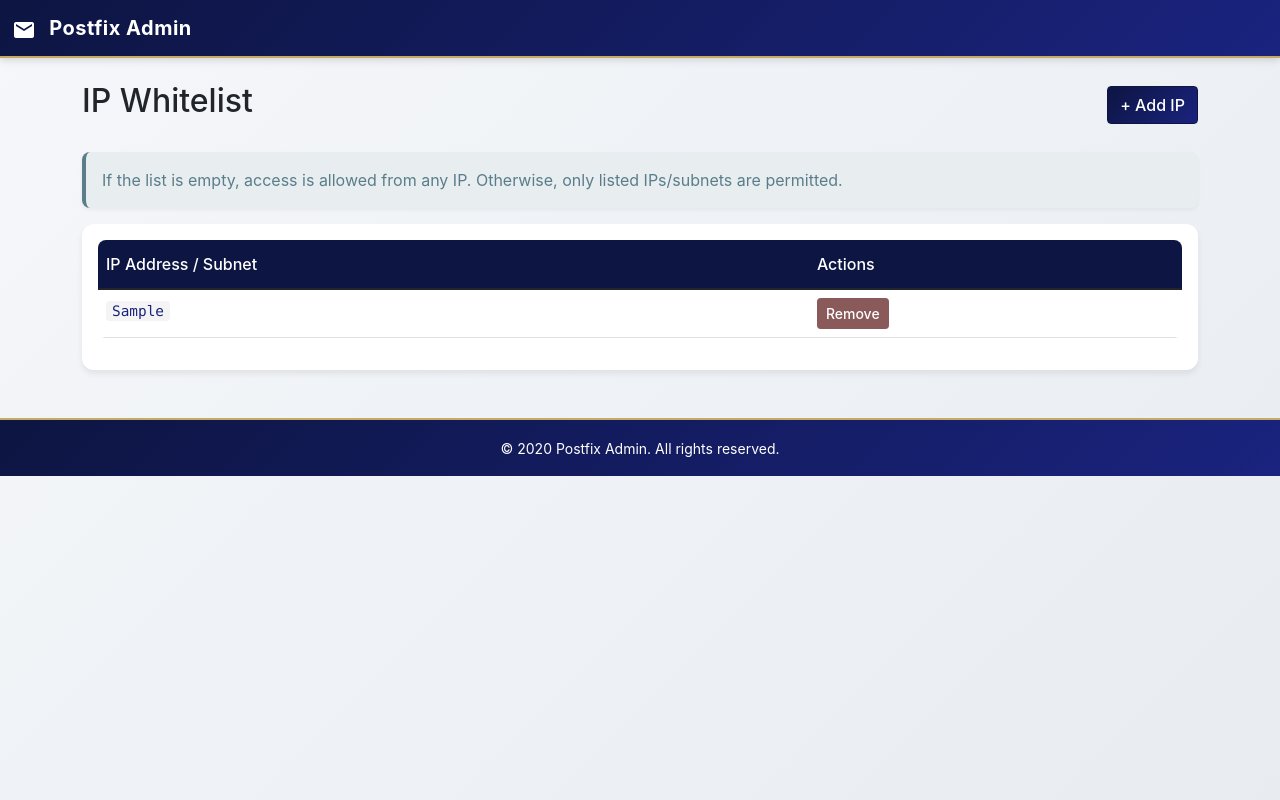
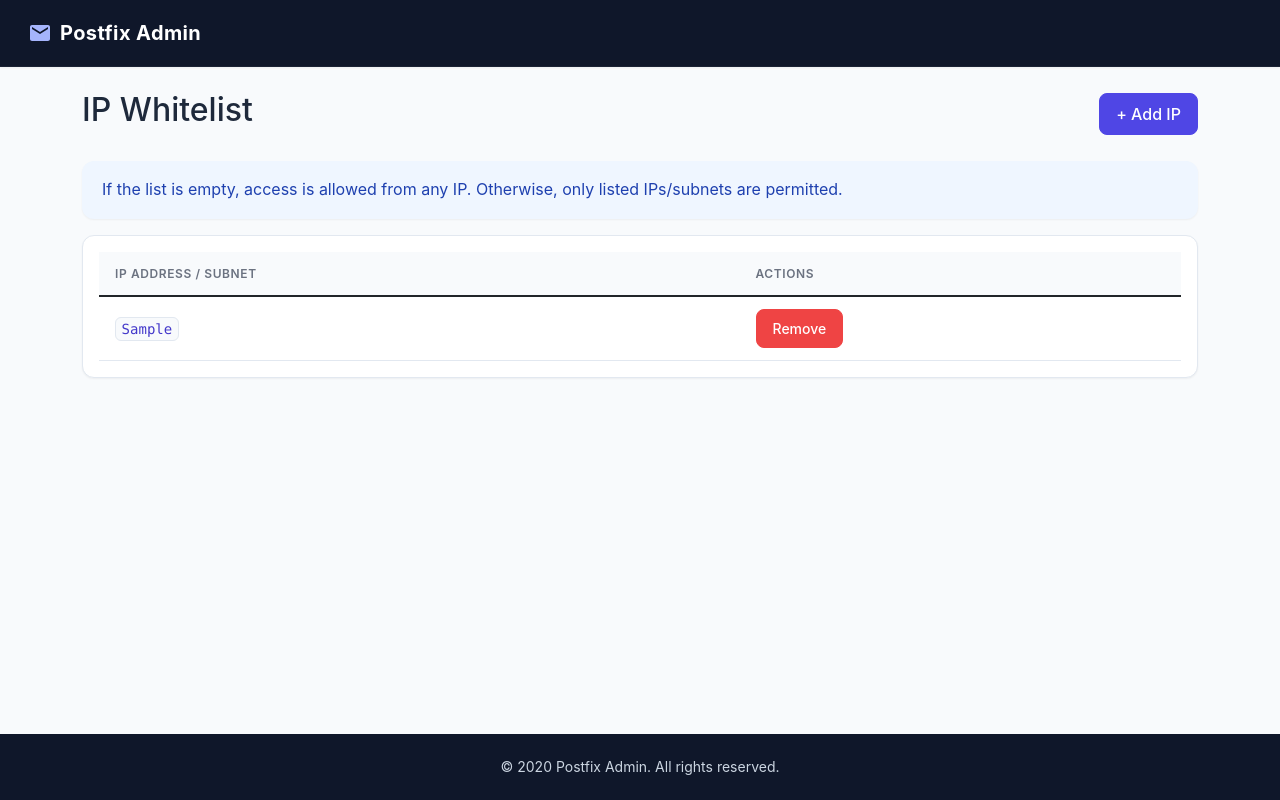
Before and after one commit to MerlKoryAmber/PostfixAdmin, a Python web app: template templates/ip_whitelist.html in a window 1280 px wide. Run offline with Jinja, Linux system fonts and the light colour scheme; the template is opened without the code that fills it: most values are stand-ins (such as "Sample title", 1, 10 or a date in 2020).

Commit message:
Add files via upload

```diff
--- a/static/style.css
+++ b/static/style.css
@@ -1,456 +1,323 @@
 :root {
-    --interros-blue: #1a237e;
-    --interros-dark-blue: #0d1542;
-    --interros-gold: #c6a962;
-    --interros-light-gold: #d4c08c;
-    --interros-white: #ffffff;
-    --interros-light: #f5f5f5;
-    --interros-gray: #6c757d;
-    --interros-dark: #1a1a1a;
-    /* Спокойные цвета кнопок */
-    --btn-success: #5a7d5a;
-    --btn-success-hover: #4a6d4a;
-    --btn-warning: #8a7d5a;
-    --btn-warning-hover: #7a6d4a;
-    --btn-danger: #8a5a5a;
-    --btn-danger-hover: #7a4a4a;
-    --btn-info: #5a7d8a;
-    --btn-info-hover: #4a6d7a;
+    --primary: #4f46e5;
+    --primary-hover: #4338ca;
+    --secondary: #64748b;
+    --success: #10b981;
+    --danger: #ef4444;
+    --warning: #f59e0b;
+    --info: #3b82f6;
+    --dark: #0f172a;
+    --gray: #6b7280;
+    --light-bg: #f8fafc;
+    --card-bg: #ffffff;
+    --text: #1e293b;
+    --border: #e2e8f0;
+    --shadow-sm: 0 1px 2px rgba(0,0,0,0.05);
+    --shadow: 0 4px 6px -1px rgba(0,0,0,0.1), 0 2px 4px -1px rgba(0,0,0,0.06);
+    --shadow-lg: 0 10px 15px -3px rgba(0,0,0,0.1), 0 4px 6px -2px rgba(0,0,0,0.05);
+    --radius: 0.75rem;
+}
+
+* {
+    -webkit-font-smoothing: antialiased;
+    -moz-osx-font-smoothing: grayscale;
 }
 
 body {
-    background: linear-gradient(135deg, #f5f7fa 0%, #e8ecf1 100%);
-    font-family: -apple-system, BlinkMacSystemFont, 'Segoe UI', Roboto, 'Helvetica Neue', Arial, sans-serif;
+    background-color: var(--light-bg);
+    font-family: 'Inter', -apple-system, BlinkMacSystemFont, 'Segoe UI', Roboto, sans-serif;
+    color: var(--text);
+    line-height: 1.6;
     min-height: 100vh;
+    display: flex;
+    flex-direction: column;
 }
 
-/* Навигация */
+/* ---------- Навигация ---------- */
 .navbar {
-    background: linear-gradient(135deg, var(--interros-dark-blue) 0%, var(--interros-blue) 100%) !important;
-    box-shadow: 0 2px 8px rgba(0,0,0,.15);
-    border-bottom: 2px solid var(--interros-gold);
+    background: var(--dark) !important;
+    box-shadow: var(--shadow-sm);
+    padding: 0.75rem 1rem;
+    border-bottom: 1px solid rgba(255,255,255,0.05);
 }
 
 .navbar-brand {
     font-weight: 700;
-    letter-spacing: 0.5px;
-    color: var(--interros-white) !important;
+    letter-spacing: 0.02em;
+    color: #fff !important;
+    display: flex;
+    align-items: center;
+    gap: 0.5rem;
 }
 
-.navbar-brand img {
-    filter: brightness(0) invert(1);
+.navbar-brand svg {
+    width: 24px;
+    height: 24px;
+    fill: #a5b4fc;
 }
 
 .nav-link {
-    color: rgba(255,255,255,.85) !important;
-    position: relative;
-    transition: all 0.3s ease;
+    color: #cbd5e1 !important;
     font-weight: 500;
+    padding: 0.5rem 1rem;
+    border-radius: 0.5rem;
+    transition: all 0.2s ease;
 }
 
 .nav-link:hover {
-    color: var(--interros-gold) !important;
+    color: #fff !important;
+    background: rgba(255,255,255,0.08);
 }
 
 .nav-link.active {
-    color: var(--interros-gold) !important;
-}
-
-.nav-link.active::after {
-    content: '';
-    position: absolute;
-    bottom: 0;
-    left: 50%;
-    transform: translateX(-50%);
-    width: 80%;
-    height: 2px;
-    background: var(--interros-gold);
-    border-radius: 2px;
+    color: #fff !important;
+    background: rgba(99,102,241,0.2);
+    box-shadow: inset 0 0 0 1px rgba(99,102,241,0.4);
 }
 
 .dropdown-menu {
-    border: none;
-    box-shadow: 0 4px 12px rgba(0,0,0,.1);
+    border: 1px solid var(--border);
+    border-radius: var(--radius);
+    box-shadow: var(--shadow-lg);
+    padding: 0.5rem;
+}
+
+.dropdown-item {
+    border-radius: 0.5rem;
+    padding: 0.5rem 1rem;
+    transition: background 0.15s;
 }
 
 .dropdown-item:hover {
-    background-color: var(--interros-blue);
-    color: var(--interros-white) !important;
+    background: rgba(79,70,229,0.05);
+    color: var(--primary);
 }
 
-/* Карточки */
+/* ---------- Карточки ---------- */
 .card {
-    border: none;
-    border-radius: 12px;
-    box-shadow: 0 4px 6px rgba(0,0,0,.07);
-    transition: all 0.3s ease;
+    border: 1px solid var(--border);
+    border-radius: var(--radius);
+    background: var(--card-bg);
+    box-shadow: var(--shadow-sm);
+    transition: box-shadow 0.2s, transform 0.2s;
 }
 
 .card:hover {
-    box-shadow: 0 8px 15px rgba(0,0,0,.1);
-    transform: translateY(-1px);
+    box-shadow: var(--shadow);
 }
 
 .card-header {
-    background: linear-gradient(135deg, var(--interros-dark-blue) 0%, var(--interros-blue) 100%);
-    color: var(--interros-white);
-    border-radius: 12px 12px 0 0 !important;
-    border: none;
-    border-bottom: 2px solid var(--interros-gold);
+    background: var(--card-bg);
+    border-bottom: 1px solid var(--border);
+    border-radius: var(--radius) var(--radius) 0 0 !important;
+    padding: 1rem 1.25rem;
+    font-weight: 600;
 }
 
-/* Основные кнопки */
+/* ---------- Кнопки ---------- */
 .btn {
-    transition: all 0.3s ease;
+    border-radius: 0.5rem;
     font-weight: 500;
+    transition: all 0.2s;
+    padding: 0.5rem 1rem;
+}
+
+.btn:active {
+    transform: scale(0.98);
 }
 
 .btn-primary {
-    background: linear-gradient(135deg, var(--interros-dark-blue) 0%, var(--interros-blue) 100%);
-    border: 1px solid var(--interros-dark-blue);
-    color: var(--interros-white);
+    background: var(--primary);
+    border-color: var(--primary);
 }
 
 .btn-primary:hover {
-    background: linear-gradient(135deg, var(--interros-blue) 0%, #283593 100%);
-    border-color: var(--interros-blue);
-    transform: translateY(-1px);
-    box-shadow: 0 4px 12px rgba(26,35,126,.3);
-    color: var(--interros-gold);
+    background: var(--primary-hover);
+    border-color: var(--primary-hover);
 }
 
 .btn-success {
-    background-color: var(--btn-success);
-    border-color: var(--btn-success);
-    color: white;
+    background: var(--success);
+    border-color: var(--success);
 }
 
-.btn-success:hover {
-    background-color: var(--btn-success-hover);
-    border-color: var(--btn-success-hover);
-    color: white;
+.btn-danger {
+    background: var(--danger);
+    border-color: var(--danger);
 }
 
 .btn-warning {
-    background-color: var(--btn-warning);
-    border-color: var(--btn-warning);
-    color: white;
-}
-
-.btn-warning:hover {
-    background-color: var(--btn-warning-hover);
-    border-color: var(--btn-warning-hover);
-    color: white;
-}
-
-.btn-danger {
-    background-color: var(--btn-danger);
-    border-color: var(--btn-danger);
-    color: white;
-}
-
-.btn-danger:hover {
-    background-color: var(--btn-danger-hover);
-    border-color: var(--btn-danger-hover);
-    color: white;
+    background: var(--warning);
+    border-color: var(--warning);
+    color: #fff;
 }
 
 .btn-info {
-    background-color: var(--btn-info);
-    border-color: var(--btn-info);
-    color: white;
-}
-
-.btn-info:hover {
-    background-color: var(--btn-info-hover);
-    border-color: var(--btn-info-hover);
-    color: white;
-}
-
-.btn-secondary {
-    background-color: var(--interros-gray);
-    border-color: var(--interros-gray);
-    color: white;
-}
-
-.btn-secondary:hover {
-    background-color: #5a6268;
-    border-color: #545b62;
-    color: white;
-}
-
-/* Outline кнопки */
-.btn-outline-primary {
-    border-color: var(--interros-blue);
-    color: var(--interros-blue);
-}
-
-.btn-outline-primary:hover {
-    background-color: var(--interros-blue);
-    color: var(--interros-white);
-}
-
-.btn-outline-success {
-    border-color: var(--btn-success);
-    color: var(--btn-success);
-}
-
-.btn-outline-success:hover {
-    background-color: var(--btn-success);
-    color: white;
-}
-
-.btn-outline-warning {
-    border-color: var(--btn-warning);
-    color: var(--btn-warning);
-}
-
-.btn-outline-warning:hover {
-    background-color: var(--btn-warning);
-    color: white;
-}
-
-.btn-outline-danger {
-    border-color: var(--btn-danger);
-    color: var(--btn-danger);
-}
-
-.btn-outline-danger:hover {
-    background-color: var(--btn-danger);
-    color: white;
-}
-
-.btn-outline-info {
-    border-color: var(--btn-info);
-    color: var(--btn-info);
-}
-
-.btn-outline-info:hover {
-    background-color: var(--btn-info);
-    color: white;
+    background: var(--info);
+    border-color: var(--info);
+    color: #fff;
 }
 
 .btn-outline-secondary {
-    border-color: var(--interros-gray);
-    color: var(--interros-gray);
+    border-color: var(--border);
+    color: var(--text);
 }
 
 .btn-outline-secondary:hover {
-    background-color: var(--interros-gray);
-    color: white;
+    background: var(--light-bg);
+    color: var(--text);
 }
 
-/* Маленькие кнопки */
-.btn-sm {
-    padding: 0.25rem 0.5rem;
-    font-size: 0.875rem;
-}
-
-/* Группа кнопок */
-.btn-group .btn {
-    margin-right: 1px;
-}
-
-/* Таблицы */
+/* ---------- Таблицы ---------- */
 .table {
-    border-radius: 8px;
-    overflow: hidden;
+    --bs-table-bg: transparent;
+    margin-bottom: 0;
 }
 
 .table thead th {
-    background: var(--interros-dark-blue);
-    color: var(--interros-white);
-    border: none;
-    font-weight: 500;
-    padding: 12px 8px;
+    background: var(--light-bg);
+    color: var(--gray);
+    font-weight: 600;
+    text-transform: uppercase;
+    font-size: 0.75rem;
+    letter-spacing: 0.05em;
+    padding: 0.75rem 1rem;
+    border-bottom: 1px solid var(--border);
+}
+
+.table tbody td {
+    padding: 0.75rem 1rem;
+    vertical-align: middle;
+    border-bottom: 1px solid var(--border);
 }
 
 .table-hover tbody tr:hover {
-    background-color: rgba(26,35,126,.05);
+    background: rgba(79,70,229,0.03);
 }
 
-.table-striped > tbody > tr:nth-of-type(odd) {
-    background-color: rgba(0,0,0,.02);
+/* ---------- Формы ---------- */
+.form-control,
+.form-select {
+    border-radius: 0.5rem;
+    border-color: var(--border);
+    padding: 0.5rem 0.75rem;
+    transition: border-color 0.15s, box-shadow 0.15s;
 }
 
-/* Оповещения */
-.alert {
-    border: none;
-    border-radius: 8px;
-    box-shadow: 0 2px 4px rgba(0,0,0,.05);
-}
-
-.alert-success {
-    background-color: #e8f0e8;
-    color: var(--btn-success);
-    border-left: 4px solid var(--btn-success);
-}
-
-.alert-danger {
-    background-color: #f0e8e8;
-    color: var(--btn-danger);
-    border-left: 4px solid var(--btn-danger);
-}
-
-.alert-warning {
-    background-color: #f0ede8;
-    color: var(--btn-warning);
-    border-left: 4px solid var(--btn-warning);
-}
-
-.alert-info {
-    background-color: #e8edf0;
-    color: var(--btn-info);
-    border-left: 4px solid var(--btn-info);
-}
-
-/* Формы */
-.form-control:focus {
-    border-color: var(--interros-gold);
-    box-shadow: 0 0 0 0.2rem rgba(198,169,98,.25);
-}
-
+.form-control:focus,
 .form-select:focus {
-    border-color: var(--interros-gold);
-    box-shadow: 0 0 0 0.2rem rgba(198,169,98,.25);
+    border-color: var(--primary);
+    box-shadow: 0 0 0 3px rgba(79,70,229,0.1);
 }
 
 .form-label {
     font-weight: 500;
-    color: var(--interros-dark);
+    margin-bottom: 0.25rem;
 }
 
-/* Просмотр логов */
+/* ---------- Алерты ---------- */
+.alert {
+    border: none;
+    border-radius: var(--radius);
+    padding: 1rem 1.25rem;
+    box-shadow: var(--shadow-sm);
+}
+
+.alert-success {
+    background: #ecfdf5;
+    color: #065f46;
+}
+
+.alert-danger {
+    background: #fef2f2;
+    color: #991b1b;
+}
+
+.alert-warning {
+    background: #fffbeb;
+    color: #92400e;
+}
+
+.alert-info {
+    background: #eff6ff;
+    color: #1e40af;
+}
+
+/* ---------- Просмотр логов ---------- */
 .log-viewer {
-    background: var(--interros-dark);
-    border-radius: 8px;
-    font-family: 'Courier New', monospace;
-    font-size: 13px;
-    color: #00ff00;
+    background: #0b1120;
+    border-radius: var(--radius);
+    padding: 1rem;
+    font-family: 'JetBrains Mono', monospace;
+    font-size: 0.875rem;
+    color: #e2e8f0;
+    overflow-x: auto;
 }
 
 .log-viewer pre {
-    color: #a8d8a8;
+    color: #a5b4fc;
     background: transparent;
     border: none;
     margin: 0;
-    padding: 15px;
+    white-space: pre-wrap;
+    word-break: break-word;
 }
 
-/* Badge */
-.badge {
-    font-size: 0.75rem;
-    font-weight: 500;
-    padding: 4px 8px;
-}
-
-.bg-success {
-    background-color: var(--btn-success) !important;
-}
-
-.bg-danger {
-    background-color: var(--btn-danger) !important;
-}
-
-.bg-warning {
-    background-color: var(--btn-warning) !important;
-    color: white !important;
-}
-
-.bg-info {
-    background-color: var(--btn-info) !important;
-}
-
-.bg-primary {
-    background-color: var(--interros-blue) !important;
-}
-
-.bg-secondary {
-    background-color: var(--interros-gray) !important;
-}
-
-/* Footer */
-footer {
-    background: linear-gradient(135deg, var(--interros-dark-blue) 0%, var(--interros-blue) 100%) !important;
-    color: var(--interros-white) !important;
-    border-top: 2px solid var(--interros-gold);
-}
-
-/* Модальные окна */
+/* ---------- Модальные окна ---------- */
 .modal-content {
     border: none;
-    border-radius: 12px;
+    border-radius: var(--radius);
+    box-shadow: var(--shadow-lg);
 }
 
 .modal-header {
-    background: linear-gradient(135deg, var(--interros-dark-blue) 0%, var(--interros-blue) 100%);
-    color: var(--interros-white);
-    border-radius: 12px 12px 0 0;
-    border-bottom: 2px solid var(--interros-gold);
+    background: var(--dark);
+    color: #fff;
+    border-radius: var(--radius) var(--radius) 0 0;
+    padding: 1rem 1.25rem;
 }
 
 .modal-header .btn-close {
-    filter: brightness(0) invert(1);
+    filter: invert(1);
 }
 
-/* Код */
-code {
-    background-color: #f4f4f4;
-    padding: 2px 6px;
-    border-radius: 4px;
-    font-size: 90%;
-    color: var(--interros-blue);
+/* ---------- Прогресс-бары ---------- */
+.progress {
+    border-radius: 999px;
+    background: var(--light-bg);
 }
 
-/* Ссылки */
-a {
-    color: var(--interros-blue);
-    text-decoration: none;
+.progress-bar {
+    background: var(--primary);
 }
 
-a:hover {
-    color: var(--interros-dark-blue);
-    text-decoration: underline;
+/* ---------- Футер ---------- */
+footer {
+    background: var(--dark);
+    color: #cbd5e1;
+    padding: 1.25rem 0;
+    margin-top: auto;
 }
 
-/* Текст */
-.text-muted {
-    color: var(--interros-gray) !important;
+footer small {
+    font-size: 0.875rem;
 }
 
-.text-success {
-    color: var(--btn-success) !important;
+/* ---------- Утилиты ---------- */
+.text-muted {
+    color: var(--gray) !important;
 }
 
-.text-danger {
-    color: var(--btn-danger) !important;
+.badge {
+    font-weight: 500;
+    padding: 0.35em 0.65em;
+    border-radius: 999px;
 }
 
-.text-warning {
-    color: var(--btn-warning) !important;
+code {
+    background: var(--light-bg);
+    border: 1px solid var(--border);
+    border-radius: 0.375rem;
+    padding: 0.2em 0.4em;
+    color: var(--primary-hover);
 }
-
-.text-info {
-    color: var(--btn-info) !important;
-}
-
-/* Карточки статистики */
-.card.bg-primary {
-    background: linear-gradient(135deg, var(--interros-dark-blue) 0%, var(--interros-blue) 100%) !important;
-}
-
-.card.bg-success {
-    background-color: var(--btn-success) !important;
-}
-
-.card.bg-warning {
-    background-color: var(--btn-warning) !important;
-}
-
-.card.bg-info {
-    background-color: var(--btn-info) !important;
-}
-
-.card.bg-danger {
-    background-color: var(--btn-danger) !important;
-}
--- a/templates/base.html
+++ b/templates/base.html
@@ -11,10 +11,10 @@
     <nav class="navbar navbar-expand-lg navbar-dark">
         <div class="container-fluid">
             <a class="navbar-brand" href="/">
-                <svg xmlns="http://www.w3.org/2000/svg" width="24" height="24" viewBox="0 0 24 24" fill="white">
+                <svg xmlns="http://www.w3.org/2000/svg" width="24" height="24" viewBox="0 0 24 24" fill="currentColor">
                     <path d="M20 4H4c-1.1 0-2 .9-2 2v12c0 1.1.9 2 2 2h16c1.1 0 2-.9 2-2V6c0-1.1-.9-2-2-2zm0 4l-8 5-8-5V6l8 5 8-5v2z"/>
                 </svg>
-                <span class="ms-2">Postfix Admin</span>
+                <span>Postfix Admin</span>
             </a>
             {% if current_user.is_authenticated %}
             <button class="navbar-toggler" type="button" data-bs-toggle="collapse" data-bs-target="#navbarNav">
@@ -79,7 +79,7 @@
         </div>
     </nav>
 
-    <div class="container mt-4">
+    <div class="container mt-4 flex-grow-1">
         {% with messages = get_flashed_messages(with_categories=true) %}
             {% if messages %}
                 {% for category, message in messages %}
@@ -94,7 +94,7 @@
         {% block content %}{% endblock %}
     </div>
 
-    <footer class="mt-5 py-3 text-center">
+    <footer class="text-center">
         <small>&copy; {{ current_year }} Postfix Admin. All rights reserved.</small>
     </footer>
 
```
